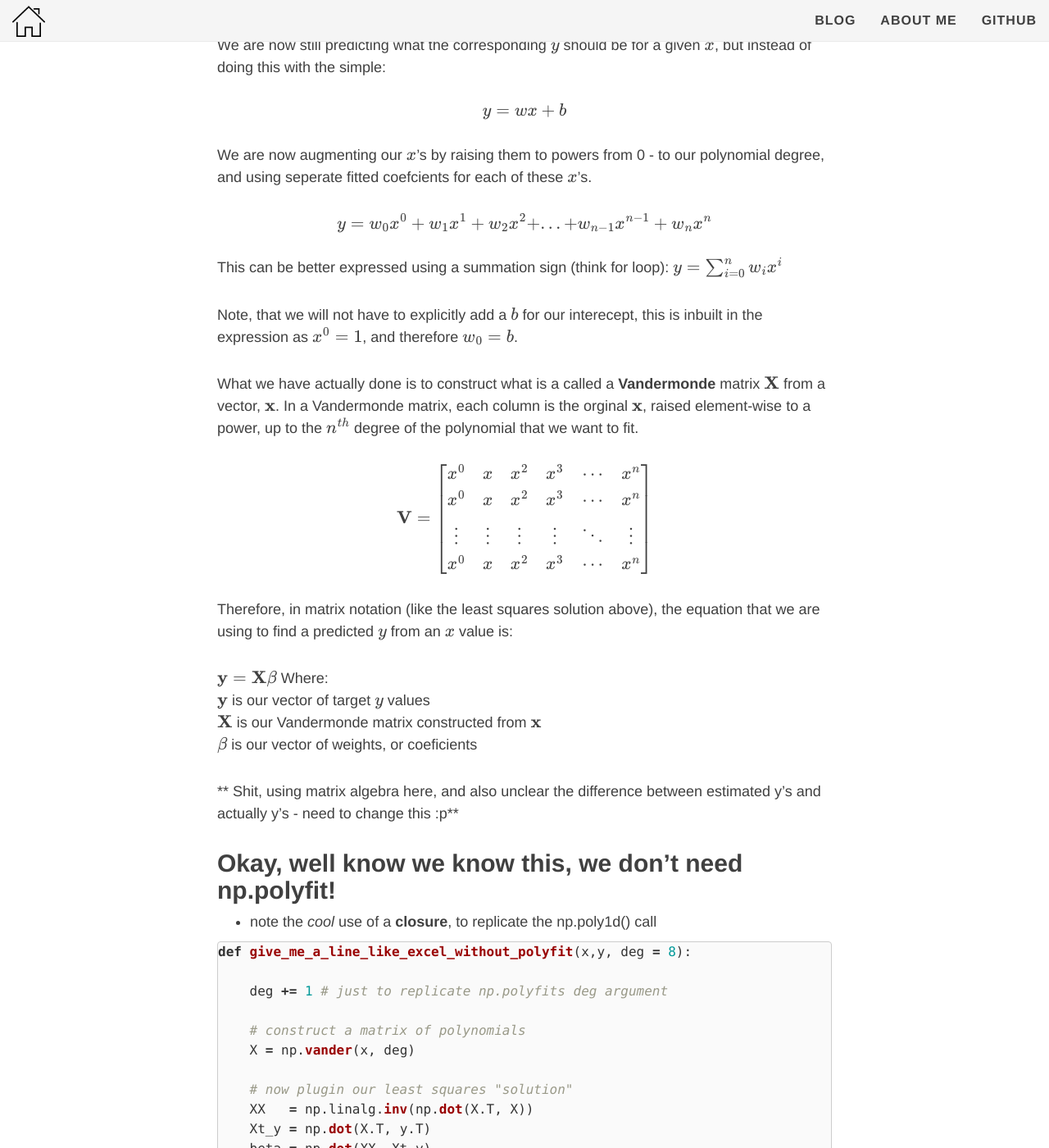
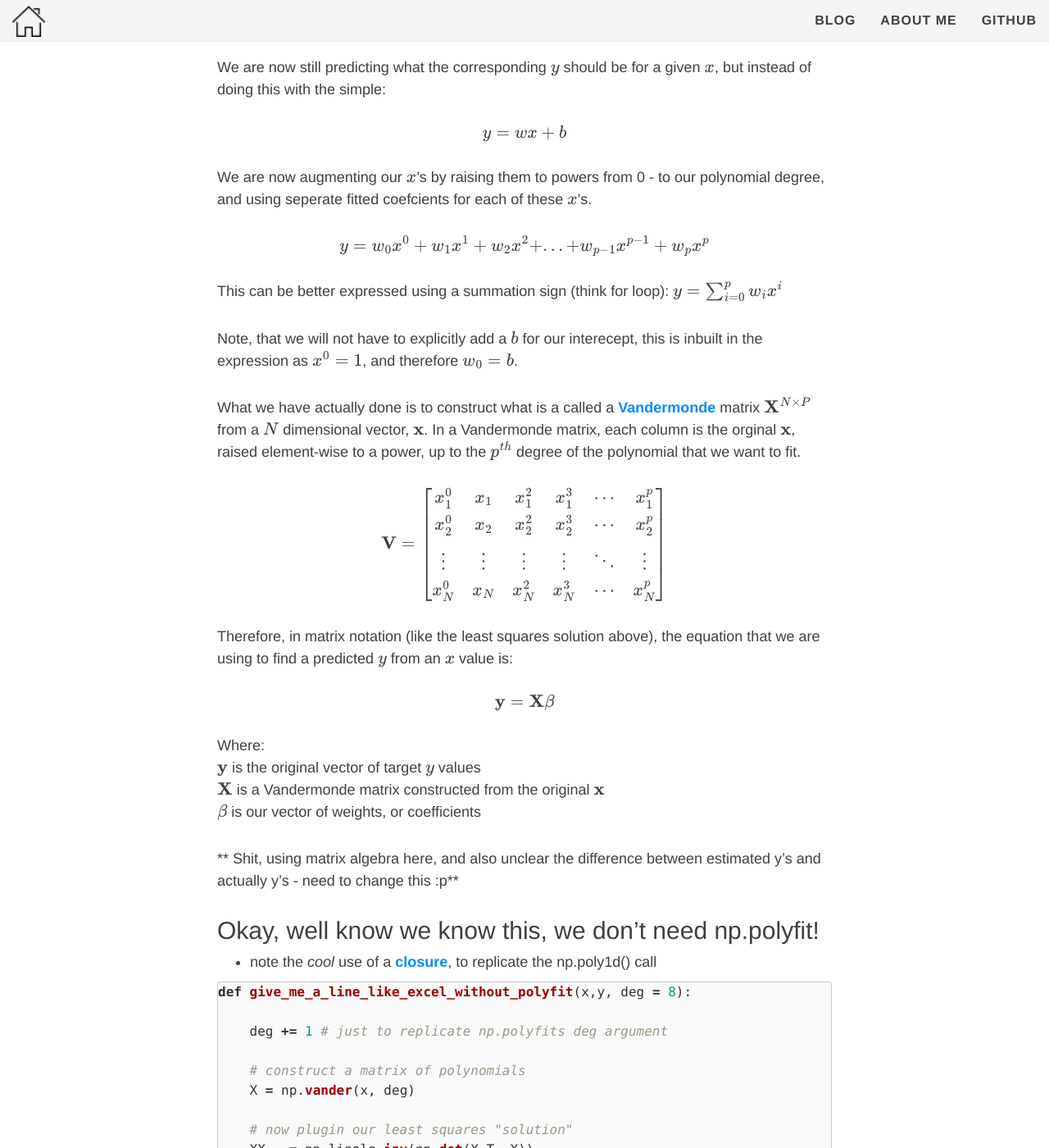
Before and after one commit to jcornford/jcornford.github.io, a Jekyll site: the page built from _posts/2017-01-02-testing.md, in a window 1280 px wide and 1400 px high, scrolled down 4645 px. Shown: the whole window at 82% size. Built offline with Jekyll 4.4.1, drawn with Linux system fonts in a browser that asks for light colours; nearby versions of some CDN libraries; formulas are drawn with MathJax 3; comment, search, counter and statistics services are not loaded; some of the changed text lies outside the part shown.

Commit message:
update blog

````diff
--- a/_config.yml
+++ b/_config.yml
@@ -33,7 +33,7 @@
 
 # If you want to have an image logo in the top-left corner instead of the title text,
 # then specify the following parameter
-title-img: "/img/home_64.png"
+title-img: "/img/home_32.png"
 # in nav html-  <a class="navbar-brand navbar-brand-logo" href="{{ site.url }}"><img src="{{ site.title-img }}"/></a>
 # --- Footer options --- #
 
@@ -45,11 +45,11 @@
 
   github: "jcornford"
 
-  linkedin: yourname  # eg. daattali
+  linkedin: jhcornford
 
-  stackoverflow: yourlink  # eg. "3943160/daattali"
+  stackoverflow: yourlink
 
-  instagram: yourname # eg. daattali
+  instagram: yourname
 
 
 # Select which links to show in the footer
@@ -83,10 +83,10 @@
 
 # --- Misc --- #
 # Fill in your Disqus shortname (NOT the userid) if you want to support Disqus comments
-#disqus: "www-jcornford-github-io"
+disqus: "www-jcornford-github-io"
 
 # Fill in your Google Analytics ID to track your website using GA
-#google_analytics: "UA-89445895-1"
+google_analytics: "UA-89445895-1"
 
 # Facebook App ID
 # fb_app_id: ""
--- a/_posts/2017-01-02-testing.md
+++ b/_posts/2017-01-02-testing.md
@@ -33,7 +33,7 @@
 
 Then, probably the easiest way to get yourself a line is with numpy's polyfit function:
 
-```python
+{% highlight python %}
 def give_me_a_straight_line(x,y):
     w, b  = np.polyfit(x,y,deg=1)
     line  = w * x + b
@@ -43,20 +43,20 @@
 
 plt.plot(x,y,'o')
 plt.plot(x,line,'r--')
-```
+{% endhighlight %}
 ![line with polyfit](/blog_assets/1_data_line_polyfit.png)
 
-There: if all you wanted was the code for a straight line through your data, you should be all set. However, we should really talk about what you are actually doing with this code (as no doubt a small part of you wants to know?!). You are fitting a function of the following form:
+There: if all you wanted was the code for a straight line through your data, you should be all set! ...However, we should really talk about what you are actually doing with this code (as no doubt a small part of you wants to know?!). You are approximating a function of the following form:
 
-$$ \mathbf{y} = w\mathbf{x} + b $$
+$$ \mathbf{y} \approx  w\mathbf{x} + b $$
 
 Where:<br>
-$\mathbf{x}$ is your vector of x values (think list or 1D-array)<br>
-$\mathbf{y}$ is your vector of y values<br>
+$\mathbf{x}$ is a $N$ dimensional vector of x values (think list or 1D-array)<br>
+$\mathbf{y}$ is a $N$ dimensional vector of y values<br>
 $w$ is a scalar that weights the $x$ value <br>
 $b$ is a scalar offset or bias (intercept)
 
-In essence, the two parameters you are fitting, $w$ & $b$, take the $x$ value, and predict what the corresponding $y$ value should be. How does np.polyfit do this? Well, the fitting procedure that np.polyfit uses is least squares, to which the solution, happily, has a neat closed form expression:
+In essence, the two parameters you are fitting, $w$ & $b$, take a $x$ value, and predict what the corresponding $y$ value should be. How does np.polyfit do this? Well, the fitting procedure that np.polyfit uses is least squares, to which the solution, happily, has a neat closed form expression:
 
 $$ (\mathbf{X}^T\mathbf{X})^{-1}\mathbf{X}^{T}\mathbf{y} = \mathbf{\beta} $$
 
@@ -124,36 +124,39 @@
 
 We are now augmenting our $x$'s by raising them to powers from 0 - to our polynomial degree, and using seperate fitted coefcients for each of these $x$'s.
 
-$$ y = w_0x^0 + w_1x^1 + w_2x^2 + ... + w_{n-1}x^{n-1}+ w_{n}x^{n}$$
+$$ y = w_0x^0 + w_1x^1 + w_2x^2 + ... + w_{p-1}x^{p-1}+ w_{p}x^{p}$$
 
 This can be better expressed using a summation sign (think for loop):
-$$y = \sum_{i = 0}^{n} w_ix^i $$
+$$y = \sum_{i = 0}^{p} w_ix^i $$
 
 Note, that we will not have to explicitly add a $b$ for our interecept, this is inbuilt in the expression as $x^0 = 1$, and therefore $w_0 = b$.
 
-What we have actually done is to construct what is a called a **Vandermonde** matrix $\mathbf{X}$ from a vector, $\mathbf{x}$. In a Vandermonde matrix, each column is the orginal $\mathbf{x}$, raised element-wise to a power, up to the $n^{th}$ degree of the polynomial that we want to fit.
+What we have actually done is to construct what is a called a [**Vandermonde**](https://en.wikipedia.org/wiki/Vandermonde_matrix) matrix $\mathbf{X}^{N\times P}$ from a $N$ dimensional vector, $\mathbf{x}$. In a Vandermonde matrix, each column is the orginal $\mathbf{x}$, raised element-wise to a power, up to the $p^{th}$ degree of the polynomial that we want to fit.
 
 $$
 \mathbf{V} = \begin{bmatrix}
-  x^0   & x    &  x^2 &  x^3  &\cdots & x^n \\
-  x^0   & x    &  x^2  &  x^3 &\cdots & x^n \\
+  x_1^0   & x_1    &  x_1^2 &  x_1^3  &\cdots & x_1^p \\
+  x_2^0   & x_2    &  x_2^2  &  x_2^3 &\cdots & x_2^p \\
   \vdots&\vdots&\vdots&\vdots& \ddots & \vdots \\
-  x^0   & x    &  x^2  &  x^3 &\cdots & x^n
+  x_N^0   & x_N    &  x_N^2  &  x_N^3 &\cdots & x_N^p
 \end{bmatrix}
 $$
 
 Therefore, in matrix notation (like the least squares solution above), the equation that we are using to find a predicted $y$ from an $x$ value is:
 
-$$ \mathbf{y} = \mathbf{X}\mathbf{\beta} $$
+$$
+\mathbf{y} = \mathbf{X}\mathbf{\beta}
+$$
+
 Where:<br>
-$\mathbf{y}$ is our vector of target $y$ values<br>
-$\mathbf{X}$ is our Vandermonde matrix constructed from $\mathbf{x}$<br>
-$\mathbf{\beta}$ is our vector of weights, or coeficients
+$\mathbf{y}$ is the original vector of target $y$ values<br>
+$\mathbf{X}$ is a Vandermonde matrix constructed from the original $\mathbf{x}$<br>
+$\mathbf{\beta}$ is our vector of weights, or coefficients
 
 ** Shit, using matrix algebra here, and also unclear the difference between estimated y's and actually y's - need to change this :p**
 
 ## Okay, well know we know this, we don't need np.polyfit!
-- note the *cool* use of a **closure**, to replicate the np.poly1d() call
+- note the *cool* use of a [**closure**](http://www.learnpython.org/en/Closures), to replicate the np.poly1d() call
 
 ```python
 def give_me_a_line_like_excel_without_polyfit(x,y, deg = 8):
--- a/css/main.css
+++ b/css/main.css
@@ -19,7 +19,7 @@
 }
 h1,h2,h3,h4,h5,h6 {
   font-family: 'HelveticaNeue-Light', 'Helvetica Neue Light', 'Helvetica Neue', Helvetica, 'Open Sans', Arial, sans-serif;
-  font-weight: 800;
+  font-weight: 500;
 }
 a {
   color: #008AFF;
--- a/css/pygment_highlights.css
+++ b/css/pygment_highlights.css
@@ -1,64 +1,71 @@
-/* .highlight  { background: #ffffff; } Dean commented out */
-/* .highlight pre { background-color: #fff; font-size: 16px } */
-.highlight .c { color: #999988; font-style: italic } /* Comment */
-.highlight .err { color: #a61717; background-color: #e3d2d2 } /* Error */
-.highlight .k { font-weight: bold } /* Keyword */
-.highlight .o { font-weight: bold } /* Operator */
-.highlight .cm { color: #999988; font-style: italic } /* Comment.Multiline */
-.highlight .cp { color: #999999; font-weight: bold } /* Comment.Preproc */
-.highlight .c1 { color: #999988; font-style: italic } /* Comment.Single */
-.highlight .cs { color: #999999; font-weight: bold; font-style: italic } /* Comment.Special */
-.highlight .gd { color: #000000; background-color: #ffdddd } /* Generic.Deleted */
-.highlight .gd .x { color: #000000; background-color: #ffaaaa } /* Generic.Deleted.Specific */
-.highlight .ge { font-style: italic } /* Generic.Emph */
-.highlight .gr { color: #aa0000 } /* Generic.Error */
-.highlight .gh { color: #999999 } /* Generic.Heading */
-.highlight .gi { color: #000000; background-color: #ddffdd } /* Generic.Inserted */
-.highlight .gi .x { color: #000000; background-color: #aaffaa } /* Generic.Inserted.Specific */
-.highlight .go { color: #888888 } /* Generic.Output */
-.highlight .gp { color: #555555 } /* Generic.Prompt */
-.highlight .gs { font-weight: bold } /* Generic.Strong */
-.highlight .gu { color: #aaaaaa } /* Generic.Subheading */
-.highlight .gt { color: #aa0000 } /* Generic.Traceback */
-.highlight .kc { font-weight: bold } /* Keyword.Constant */
-.highlight .kd { font-weight: bold } /* Keyword.Declaration */
-.highlight .kp { font-weight: bold } /* Keyword.Pseudo */
-.highlight .kr { font-weight: bold } /* Keyword.Reserved */
-.highlight .kt { color: #445588; font-weight: bold } /* Keyword.Type */
-.highlight .m { color: #009999 } /* Literal.Number */
-.highlight .s { color: #d14 } /* Literal.String */
-.highlight .na { color: #008080 } /* Name.Attribute */
-.highlight .nb { color: #0086B3 } /* Name.Builtin */
-.highlight .nc { color: #445588; font-weight: bold } /* Name.Class */
-.highlight .no { color: #008080 } /* Name.Constant */
-.highlight .ni { color: #800080 } /* Name.Entity */
-.highlight .ne { color: #990000; font-weight: bold } /* Name.Exception */
-.highlight .nf { color: #990000; font-weight: bold } /* Name.Function */
-.highlight .nn { color: #555555 } /* Name.Namespace */
-.highlight .nt { color: #000080 } /* Name.Tag */
-.highlight .nv { color: #008080 } /* Name.Variable */
-.highlight .ow { font-weight: bold } /* Operator.Word */
-.highlight .w { color: #bbbbbb } /* Text.Whitespace */
-.highlight .mf { color: #009999 } /* Literal.Number.Float */
-.highlight .mh { color: #009999 } /* Literal.Number.Hex */
-.highlight .mi { color: #009999 } /* Literal.Number.Integer */
-.highlight .mo { color: #009999 } /* Literal.Number.Oct */
-.highlight .sb { color: #d14 } /* Literal.String.Backtick */
-.highlight .sc { color: #d14 } /* Literal.String.Char */
-.highlight .sd { color: #d14 } /* Literal.String.Doc */
-.highlight .s2 { color: #d14 } /* Literal.String.Double */
-.highlight .se { color: #d14 } /* Literal.String.Escape */
-.highlight .sh { color: #d14 } /* Literal.String.Heredoc */
-.highlight .si { color: #d14 } /* Literal.String.Interpol */
-.highlight .sx { color: #d14 } /* Literal.String.Other */
-.highlight .sr { color: #009926 } /* Literal.String.Regex */
-.highlight .s1 { color: #d14 } /* Literal.String.Single */
-.highlight .ss { color: #990073 } /* Literal.String.Symbol */
-.highlight .bp { color: #999999 } /* Name.Builtin.Pseudo */
-.highlight .vc { color: #008080 } /* Name.Variable.Class */
-.highlight .vg { color: #008080 } /* Name.Variable.Global */
-.highlight .vi { color: #008080 } /* Name.Variable.Instance */
-.highlight .il { color: #009999 } /* Literal.Number.Integer.Long */
+/*
+ * GitHub style for Pygments syntax highlighter, for use with Jekyll
+ * Courtesy of GitHub.com
+ */
+
+.highlight pre, pre, .highlight .hll { background-color: #f8f8f8; border: 1px solid #ccc; padding: 6px 10px; border-radius: 3px; }
+.highlight .c { color: #999988; font-style: italic; }
+.highlight .err { color: #a61717; background-color: #e3d2d2; }
+.highlight .k { font-weight: bold; }
+.highlight .o { font-weight: bold; }
+.highlight .cm { color: #999988; font-style: italic; }
+.highlight .cp { color: #999999; font-weight: bold; }
+.highlight .c1 { color: #999988; font-style: italic; }
+.highlight .cs { color: #999999; font-weight: bold; font-style: italic; }
+.highlight .gd { color: #000000; background-color: #ffdddd; }
+.highlight .gd .x { color: #000000; background-color: #ffaaaa; }
+.highlight .ge { font-style: italic; }
+.highlight .gr { color: #aa0000; }
+.highlight .gh { color: #999999; }
+.highlight .gi { color: #000000; background-color: #ddffdd; }
+.highlight .gi .x { color: #000000; background-color: #aaffaa; }
+.highlight .go { color: #888888; }
+.highlight .gp { color: #555555; }
+.highlight .gs { font-weight: bold; }
+.highlight .gu { color: #800080; font-weight: bold; }
+.highlight .gt { color: #aa0000; }
+.highlight .kc { font-weight: bold; }
+.highlight .kd { font-weight: bold; }
+.highlight .kn { font-weight: bold; }
+.highlight .kp { font-weight: bold; }
+.highlight .kr { font-weight: bold; }
+.highlight .kt { color: #445588; font-weight: bold; }
+.highlight .m { color: #009999; }
+.highlight .s { color: #dd1144; }
+.highlight .n { color: #333333; }
+.highlight .na { color: teal; }
+.highlight .nb { color: #0086b3; }
+.highlight .nc { color: #445588; font-weight: bold; }
+.highlight .no { color: teal; }
+.highlight .ni { color: purple; }
+.highlight .ne { color: #990000; font-weight: bold; }
+.highlight .nf { color: #990000; font-weight: bold; }
+.highlight .nn { color: #555555; }
+.highlight .nt { color: navy; }
+.highlight .nv { color: teal; }
+.highlight .ow { font-weight: bold; }
+.highlight .w { color: #bbbbbb; }
+.highlight .mf { color: #009999; }
+.highlight .mh { color: #009999; }
+.highlight .mi { color: #009999; }
+.highlight .mo { color: #009999; }
+.highlight .sb { color: #dd1144; }
+.highlight .sc { color: #dd1144; }
+.highlight .sd { color: #dd1144; }
+.highlight .s2 { color: #dd1144; }
+.highlight .se { color: #dd1144; }
+.highlight .sh { color: #dd1144; }
+.highlight .si { color: #dd1144; }
+.highlight .sx { color: #dd1144; }
+.highlight .sr { color: #009926; }
+.highlight .s1 { color: #dd1144; }
+.highlight .ss { color: #990073; }
+.highlight .bp { color: #999999; }
+.highlight .vc { color: teal; }
+.highlight .vg { color: teal; }
+.highlight .vi { color: teal; }
+.highlight .il { color: #009999; }
+.highlight .gc { color: #999; background-color: #EAF2F5; }
 
 /* Make line numbers unselectable: excludes line numbers from copy-paste user ops */
 .highlight .lineno {color:rgba(0,0,0,0.3);padding: 0 10px;-webkit-user-select: none;-moz-user-select: none; -o-user-select: none;}
````
Also changed, not shown: other parts of _posts/2017-01-02-testing.md (+2 -2 lines), img/home_32.png (added), img/home_48.png (added), img/home_hand_small.png (added).
